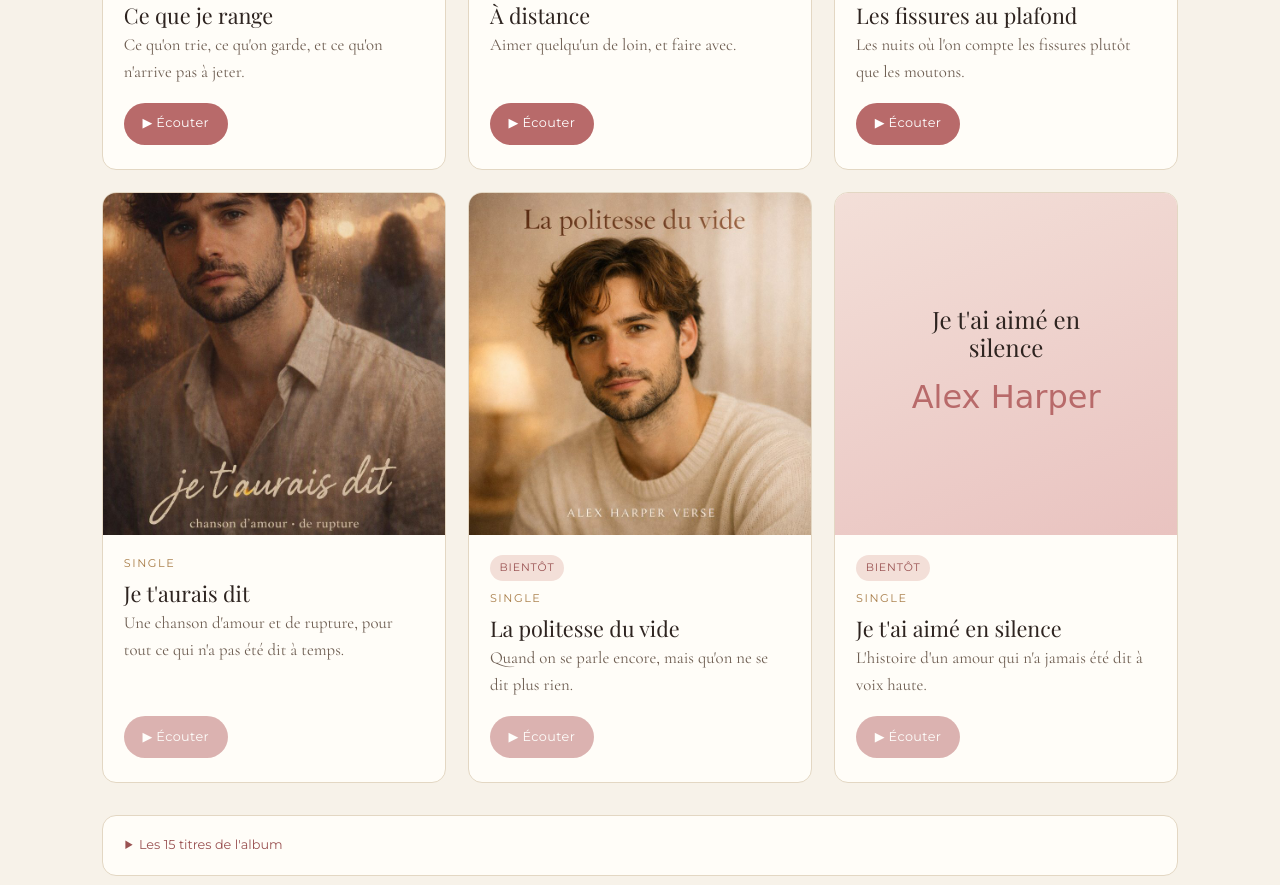
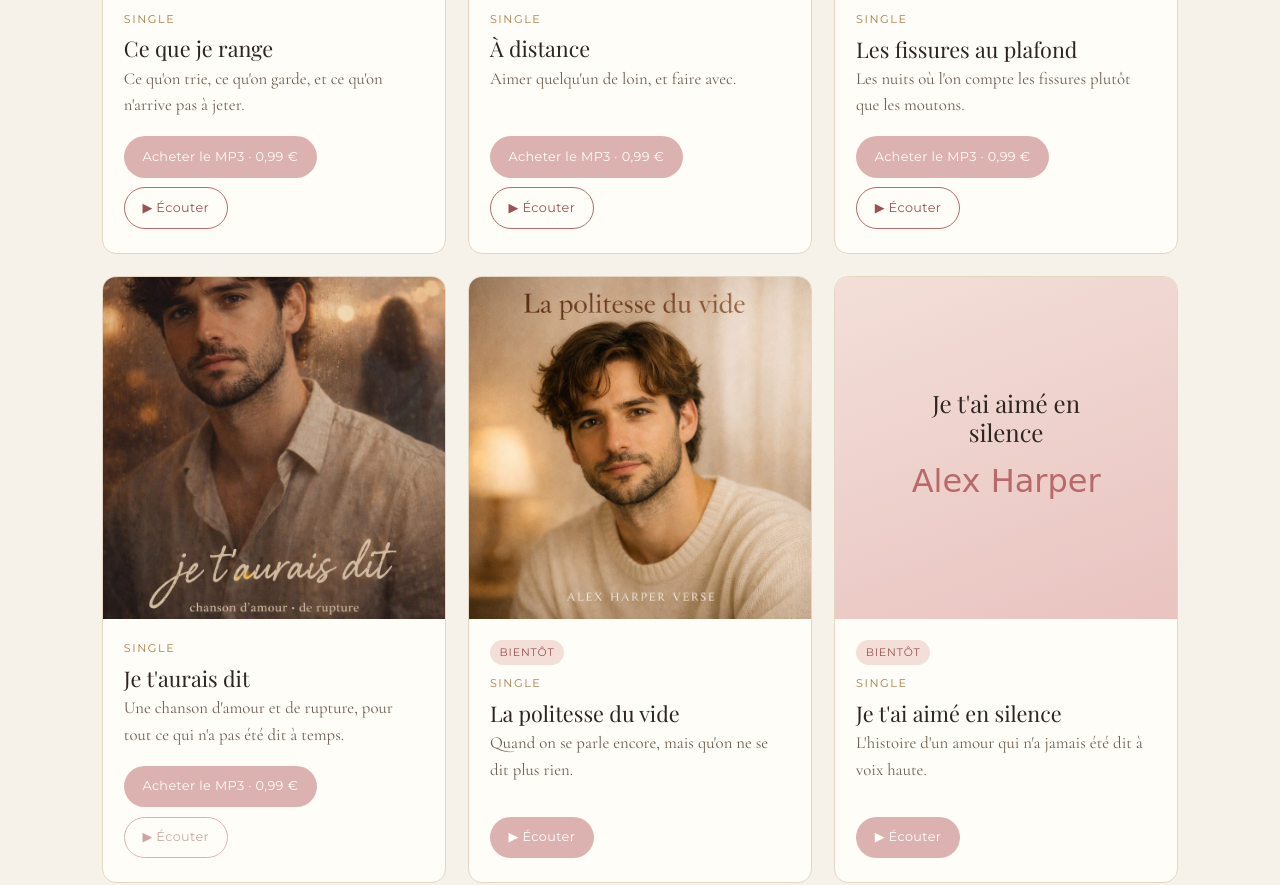
Before and after one commit to acwebcreation/AlexH, a plain HTML site: page musique.html in a window 1280 px wide. Shown: the part 1173-2058 px from the top of the page. Drawn offline with nearby package versions, Linux system fonts and the light colour scheme; a web font is replaced by a local one.

Commit message:
Add files via upload

```diff
--- a/musique.html
+++ b/musique.html
@@ -39,7 +39,7 @@
   <div class="conteneur">
     <span class="surtitre">Musique</span>
     <h1>Singles et albums</h1>
-    <p class="chapeau">Chaque bouton « Écouter » vous laisse choisir votre plateforme : Spotify, Apple Music, Deezer, YouTube Music, Amazon Music…</p>
+    <p class="chapeau">Chaque single s'achète en MP3 pour 0,99 € : il est à vous, à garder et à écouter sans abonnement. Vous pouvez aussi l'écouter sur Spotify, Apple Music, Deezer ou YouTube Music.</p>
     <div class="groupe-btn">
       <a class="btn btn-plein" href="#ce-que-je-nai-jamais-dit">Ce que je n'ai jamais dit</a>
       <a class="btn btn-contour" href="#noel">Album de Noël</a>
@@ -61,7 +61,8 @@
           <span class="type">Single</span>
           <h3>Ce que je range</h3>
           <p>Ce qu'on trie, ce qu'on garde, et ce qu'on n'arrive pas à jeter.</p>
-          <div class="groupe-btn"><a class="btn btn-plein btn-petit" href="https://distrokid.com/hyperfollow/alexh5/ce-que-je-range" target="_blank" rel="noopener">▶ Écouter</a></div>
+          <!-- LIEN À RENSEIGNER : lien Payhip du MP3 « Ce que je range » -->
+          <div class="groupe-btn"><a class="btn btn-plein btn-petit" href="#" target="_blank" rel="noopener">Acheter le MP3 · 0,99 €</a><a class="btn btn-contour btn-petit" href="https://distrokid.com/hyperfollow/alexh5/ce-que-je-range" target="_blank" rel="noopener">▶ Écouter</a></div>
         </div>
       </article>
       <article class="produit apparait">
@@ -70,7 +71,8 @@
           <span class="type">Single</span>
           <h3>À distance</h3>
           <p>Aimer quelqu'un de loin, et faire avec.</p>
-          <div class="groupe-btn"><a class="btn btn-plein btn-petit" href="https://distrokid.com/hyperfollow/alexh5/a-distance" target="_blank" rel="noopener">▶ Écouter</a></div>
+          <!-- LIEN À RENSEIGNER : lien Payhip du MP3 « À distance » -->
+          <div class="groupe-btn"><a class="btn btn-plein btn-petit" href="#" target="_blank" rel="noopener">Acheter le MP3 · 0,99 €</a><a class="btn btn-contour btn-petit" href="https://distrokid.com/hyperfollow/alexh5/a-distance" target="_blank" rel="noopener">▶ Écouter</a></div>
         </div>
       </article>
       <article class="produit apparait">
@@ -79,7 +81,8 @@
           <span class="type">Single</span>
           <h3>Les fissures au plafond</h3>
           <p>Les nuits où l'on compte les fissures plutôt que les moutons.</p>
-          <div class="groupe-btn"><a class="btn btn-plein btn-petit" href="https://distrokid.com/hyperfollow/alexh5/les-fissures-au-plafond" target="_blank" rel="noopener">▶ Écouter</a></div>
+          <!-- LIEN À RENSEIGNER : lien Payhip du MP3 « Les fissures au plafond » -->
+          <div class="groupe-btn"><a class="btn btn-plein btn-petit" href="#" target="_blank" rel="noopener">Acheter le MP3 · 0,99 €</a><a class="btn btn-contour btn-petit" href="https://distrokid.com/hyperfollow/alexh5/les-fissures-au-plafond" target="_blank" rel="noopener">▶ Écouter</a></div>
         </div>
       </article>
       <article class="produit apparait">
@@ -89,7 +92,8 @@
           <h3>Je t'aurais dit</h3>
           <p>Une chanson d'amour et de rupture, pour tout ce qui n'a pas été dit à temps.</p>
           <!-- LIEN À RENSEIGNER : lien DistroKid HyperFollow -->
-          <div class="groupe-btn"><a class="btn btn-plein btn-petit" href="#" target="_blank" rel="noopener">▶ Écouter</a></div>
+          <!-- LIEN À RENSEIGNER : lien Payhip du MP3 « Je t'aurais dit » -->
+          <div class="groupe-btn"><a class="btn btn-plein btn-petit" href="#" target="_blank" rel="noopener">Acheter le MP3 · 0,99 €</a><a class="btn btn-contour btn-petit" href="#" target="_blank" rel="noopener">▶ Écouter</a></div>
         </div>
       </article>
       <article class="produit apparait">
```
